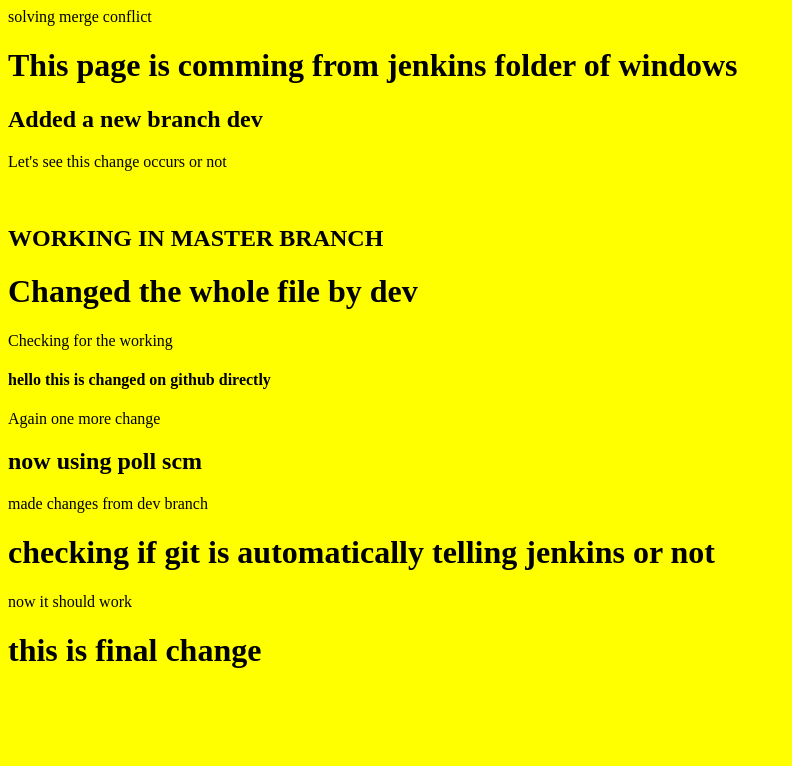
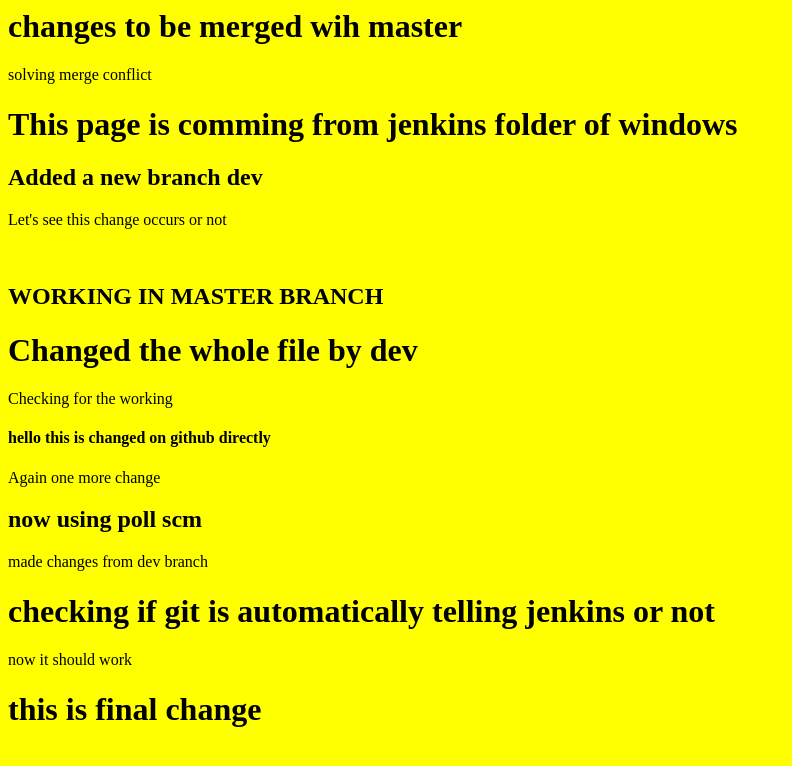
Before and after one commit to Asif032000/demojenkins, a plain HTML site: page index.html in a window 1280 px wide. Shown: the whole page, without its empty margins (0-792 px from the left). Drawn offline with Linux system fonts and the light colour scheme.

Commit message:
added new changes

```diff
--- a/index.html
+++ b/index.html
@@ -9,7 +9,7 @@ Jenkins
 </head>
 <body>
 
-
+<h1> changes to be merged wih master </h1>
 <p> solving merge conflict </p>
 
 <h1>This page is comming from jenkins folder of windows </h1>
```
